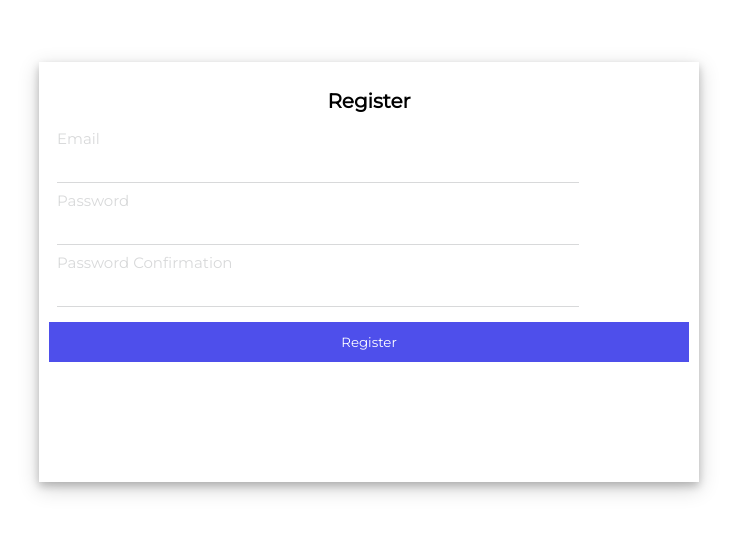
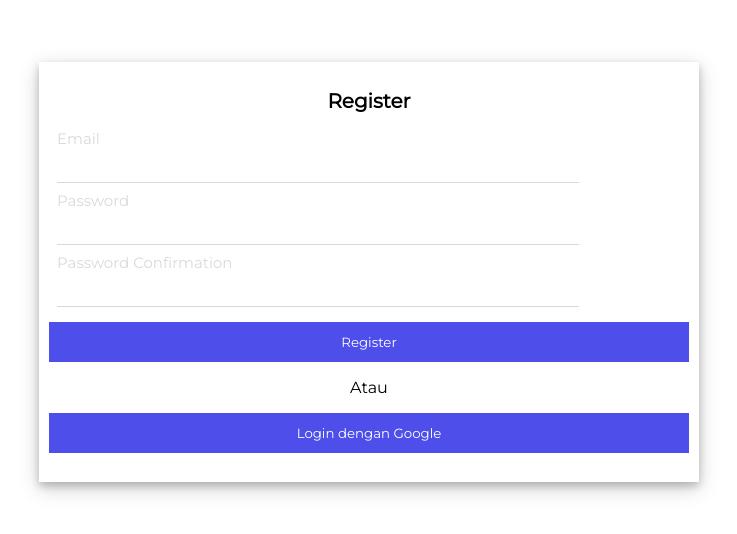
Before and after one commit to RNekoCloud/cvzn-client-dev, a React (Vite) app: page /register in a window 1280 px wide. Shown: the part 128-662 px from the top of the page, without its empty margins (271-1008 px from the left). Built offline with nearby package versions, Linux system fonts and the light colour scheme.

Commit message:
feat: Add button for login with googl

```diff
--- a/src/App.css
+++ b/src/App.css
@@ -14,3 +14,7 @@
     margin: 8px;
     font-size: 15px;
 }
+
+.text__center {
+    text-align: center;
+}
--- a/src/routes/Register.tsx
+++ b/src/routes/Register.tsx
@@ -40,6 +40,8 @@ const Register = () => {
                     <label htmlFor="" className="form__label">Password Confirmation</label>
                     <input type="password" className="form__input" name="confirmationPassword" onChange={handleChange} value={data.confirmationPassword} />
                     <Button onClick={handleBtn}>Register</Button>
+		    <p className="text__center">Atau</p>
+		    <Button>Login dengan Google</Button>
                 </Card>
             </CardContainer>
         </>
```
